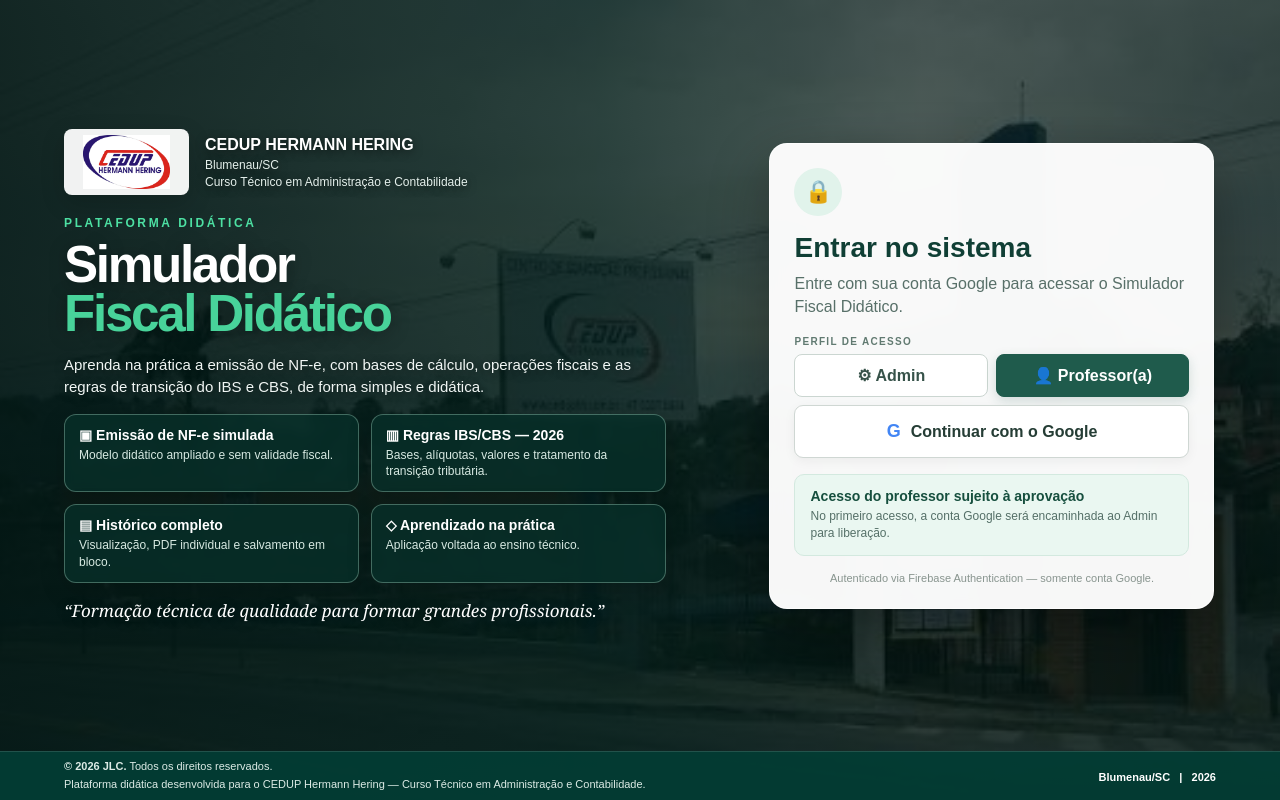
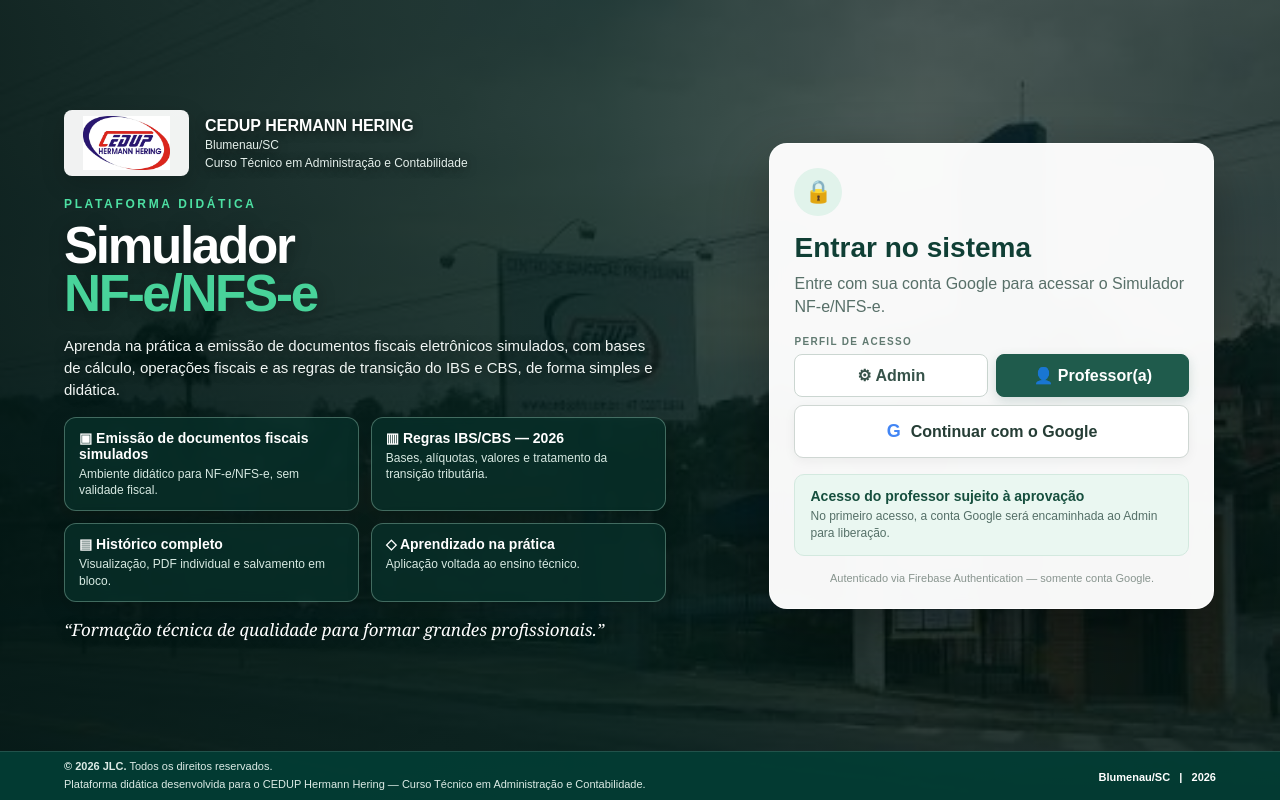
Before and after one commit to profjorgerg-gif/Simulador-de-Nota-Fiscal, a React (Create React App) app: page / in a window 1280 px wide. Built offline with nearby package versions, Linux system fonts and the light colour scheme; no server answers.

Commit message:
Renomear plataforma para Simulador NF-e/NFS-e

```diff
--- a/src/LandingGate.jsx
+++ b/src/LandingGate.jsx
@@ -52,8 +52,8 @@
 
   const statusMsg=situacao&&({pendente:["Solicitação de acesso enviada","Seu cadastro está aguardando aprovação do Admin. Não é necessário enviar uma nova solicitação."],bloqueado:["Acesso bloqueado","Seu acesso está temporariamente bloqueado pelo Admin."],recusado:["Acesso não autorizado","Sua solicitação não foi aprovada. Entre em contato com o responsável pela plataforma."]}[situacao.status]||["Acesso aguardando aprovação","Seu cadastro ainda não está liberado."]);
 
-  return <main className="landing-a"><div className="landing-shade"/><section className="landing-hero"><div className="landing-brand"><img src={LOGO} alt="CEDUP Hermann Hering"/><div><strong>CEDUP HERMANN HERING</strong><span>Blumenau/SC</span><span>Curso Técnico em Administração e Contabilidade</span></div></div><div className="landing-copy"><span className="landing-kicker">PLATAFORMA DIDÁTICA</span><h1>Simulador<br/><em>Fiscal Didático</em></h1><p>Aprenda na prática a emissão de NF-e, com bases de cálculo, operações fiscais e as regras de transição do IBS e CBS, de forma simples e didática.</p><div className="landing-features"><div><b>▣ Emissão de NF-e simulada</b><span>Modelo didático ampliado e sem validade fiscal.</span></div><div><b>▥ Regras IBS/CBS — 2026</b><span>Bases, alíquotas, valores e tratamento da transição tributária.</span></div><div><b>▤ Histórico completo</b><span>Visualização, PDF individual e salvamento em bloco.</span></div><div><b>◇ Aprendizado na prática</b><span>Aplicação voltada ao ensino técnico.</span></div></div><blockquote>“Formação técnica de qualidade para formar grandes profissionais.”</blockquote></div></section>
-  <section className="landing-access"><div className="login-card"><div className="login-icon">🔒</div><h2>Entrar no sistema</h2><p>Entre com sua conta Google para acessar o Simulador Fiscal Didático.</p>
+  return <main className="landing-a"><div className="landing-shade"/><section className="landing-hero"><div className="landing-brand"><img src={LOGO} alt="CEDUP Hermann Hering"/><div><strong>CEDUP HERMANN HERING</strong><span>Blumenau/SC</span><span>Curso Técnico em Administração e Contabilidade</span></div></div><div className="landing-copy"><span className="landing-kicker">PLATAFORMA DIDÁTICA</span><h1>Simulador<br/><em>NF-e/NFS-e</em></h1><p>Aprenda na prática a emissão de documentos fiscais eletrônicos simulados, com bases de cálculo, operações fiscais e as regras de transição do IBS e CBS, de forma simples e didática.</p><div className="landing-features"><div><b>▣ Emissão de documentos fiscais simulados</b><span>Ambiente didático para NF-e/NFS-e, sem validade fiscal.</span></div><div><b>▥ Regras IBS/CBS — 2026</b><span>Bases, alíquotas, valores e tratamento da transição tributária.</span></div><div><b>▤ Histórico completo</b><span>Visualização, PDF individual e salvamento em bloco.</span></div><div><b>◇ Aprendizado na prática</b><span>Aplicação voltada ao ensino técnico.</span></div></div><blockquote>“Formação técnica de qualidade para formar grandes profissionais.”</blockquote></div></section>
+  <section className="landing-access"><div className="login-card"><div className="login-icon">🔒</div><h2>Entrar no sistema</h2><p>Entre com sua conta Google para acessar o Simulador NF-e/NFS-e.</p>
   {statusMsg?<div className={`access-status access-${situacao.status}`}><strong>{statusMsg[0]}</strong><p>{statusMsg[1]}</p><span><b>Conta:</b> {situacao.email}</span><span><b>Status:</b> {situacao.status==="pendente"?"Aguardando aprovação":situacao.status}</span><button type="button" onClick={()=>setSituacao(null)}>Voltar ao login</button></div>:<>
   <div className="profile-label">PERFIL DE ACESSO</div><div className="profile-switch" role="group" aria-label="Perfil de acesso"><button type="button" className={perfil==="admin"?"active":""} onClick={()=>{setPerfil("admin");setErro("");}}>⚙ Admin</button><button type="button" className={perfil==="professor"?"active":""} onClick={()=>{setPerfil("professor");setErro("");setCodigoAdmin("");}}>👤 Professor(a)</button></div>
   {perfil==="admin"&&<div className="admin-code-field"><label htmlFor="codigo-admin">CÓDIGO MESTRE — ADMIN</label><input id="codigo-admin" type="password" autoComplete="off" value={codigoAdmin} onChange={e=>setCodigoAdmin(e.target.value)} placeholder="Digite o código mestre"/><small>Obrigatório para acesso com perfil Admin.</small></div>}
```
